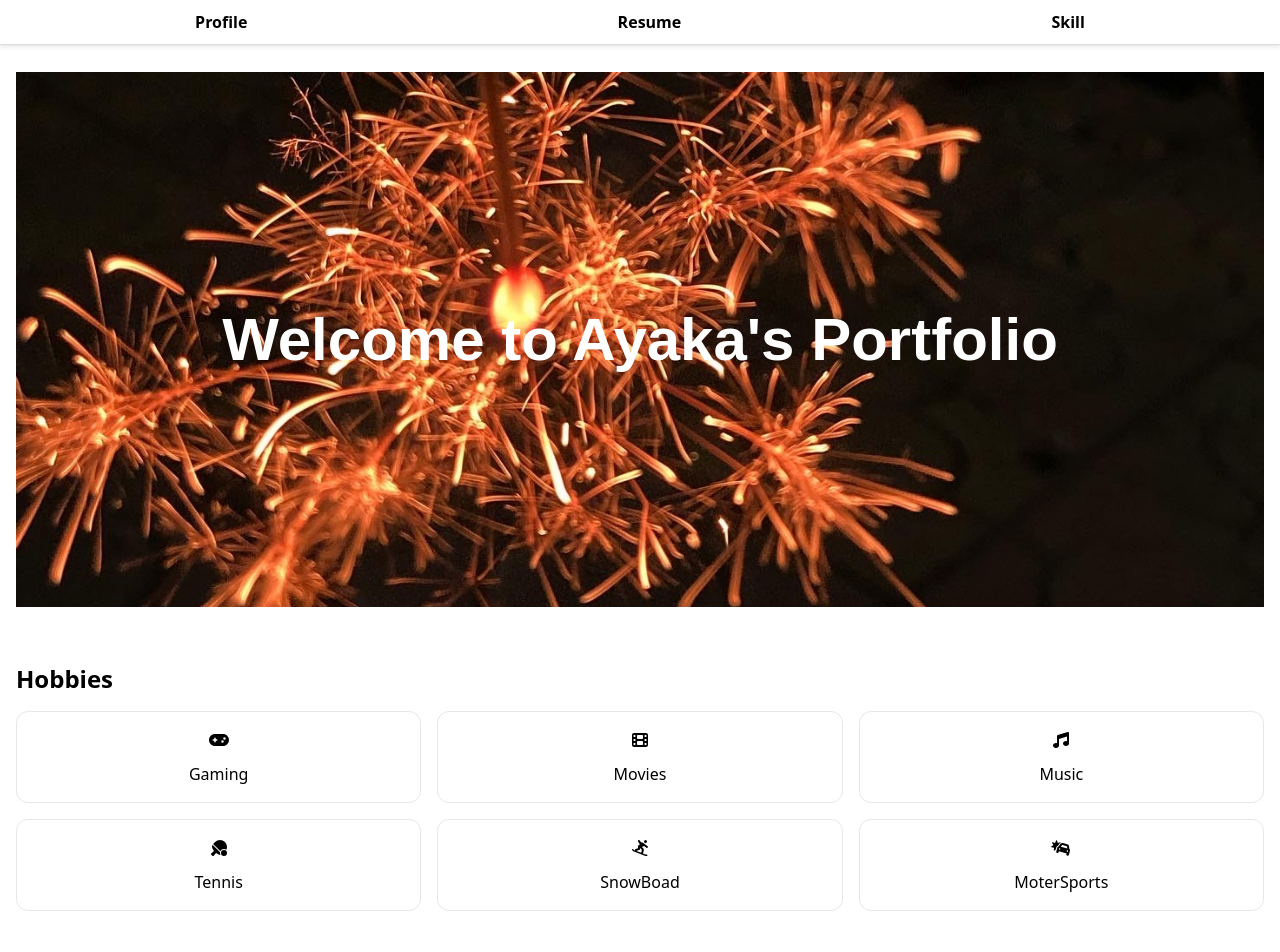
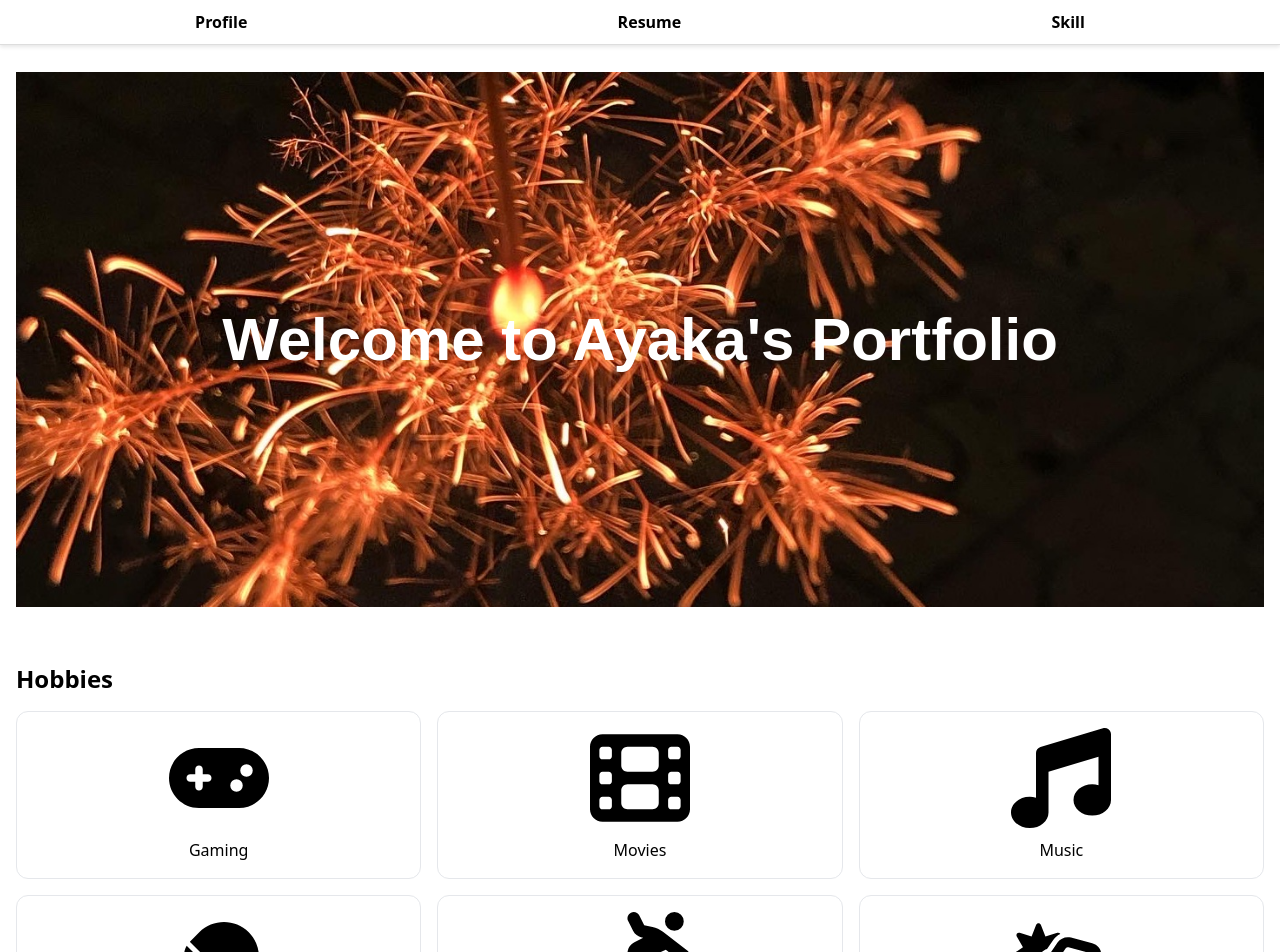
Before and after one commit to ayaaaka/Portfolio, a Next.js app: page /profile in a window 1280 px wide. Shown: the top 952 px of the page. Before the commit the page ends 927 px from the top, so only its background shows below. Built offline with nearby package versions, Linux system fonts and the light colour scheme.

Commit message:
下に出るタイプ

```diff
--- a/src/app/profile/page.tsx
+++ b/src/app/profile/page.tsx
@@ -23,15 +23,19 @@ const ProfilePage = () => {
         </div>
       </div>
 
-      <section className="my-8">
+      <section className="my-8 pb-20">
         <h2 className="text-2xl font-semibold mb-4">Hobbies</h2>
         <div className="grid grid-cols-2 md:grid-cols-3 gap-4">
-          <HobbyCard title="Gaming" icon={faGamepad} />
-          <HobbyCard title="Movies" icon={faFilm} />
-          <HobbyCard title="Music" icon={faMusic} />
-          <HobbyCard title="Tennis" icon={faTableTennis} />
-          <HobbyCard title="SnowBoad" icon={faPersonSnowboarding} />
-          <HobbyCard title="MoterSports" icon={faCarCrash} />
+          <HobbyCard title="Gaming" icon={faGamepad} description={<ul>
+            <li>switch</li>
+            <li>PS2</li>
+            <li>PS4</li>
+          </ul>}/>
+          <HobbyCard title="Movies" icon={faFilm} description="Watching movies across different genres." />
+          <HobbyCard title="Music" icon={faMusic} description="Listening to and exploring new music." />
+          <HobbyCard title="Tennis" icon={faTableTennis} description="Playing and enjoying tennis." />
+          <HobbyCard title="Snowboarding" icon={faPersonSnowboarding} description="Snowboarding during winter seasons." />
+          <HobbyCard title="Motorsports" icon={faCarCrash} description="Following and enjoying motorsports events." />
         </div>
       </section>
     </div>
--- a/src/components/ui/HobbyCard.tsx
+++ b/src/components/ui/HobbyCard.tsx
@@ -1,16 +1,39 @@
+"use client";
+
 import { FontAwesomeIcon } from "@fortawesome/react-fontawesome";
 import { IconProp } from "@fortawesome/fontawesome-svg-core";
+import { useState, ReactNode } from "react";
 
 interface HobbyCardProps {
   title: string;
   icon: IconProp;
+  description: ReactNode;
 }
 
-export function HobbyCard({ title, icon }: HobbyCardProps) {
+export function HobbyCard({ title, icon, description }: HobbyCardProps) {
+    const [isHovered, setIsHovered] = useState(false);
+
     return (
-        <div className="p-4 border rounded-xl text-center">
-            <FontAwesomeIcon icon={icon} width={100} className="mx-auto"/>
+        <div
+            className="relative p-4 border rounded-xl text-center"
+            onMouseEnter={() => setIsHovered(true)}
+            onMouseLeave={() => setIsHovered(false)}
+        >
+            <FontAwesomeIcon
+                icon={icon}
+                width={100}
+                className="mx-auto"
+                style={{ fontSize: '100px' }}
+            />
             <p className="text-center mt-2.5">{title}</p>
+            <div className="absolute z-50 left-1/2 transform -translate-x-1/2 ">
+            {isHovered && (
+                <div className="relative mt-2 p-2 bg-gray-800 text-white rounded shadow-lg">
+                    {description}
+                    <div className="absolute left-1/2 transform -translate-x-1/2 -top-2 w-0 h-0 border-l-8 border-l-transparent border-r-8 border-r-transparent border-b-8 border-b-gray-800"></div>
+                </div>
+            )}
+            </div>
         </div>
     );
 }
```
